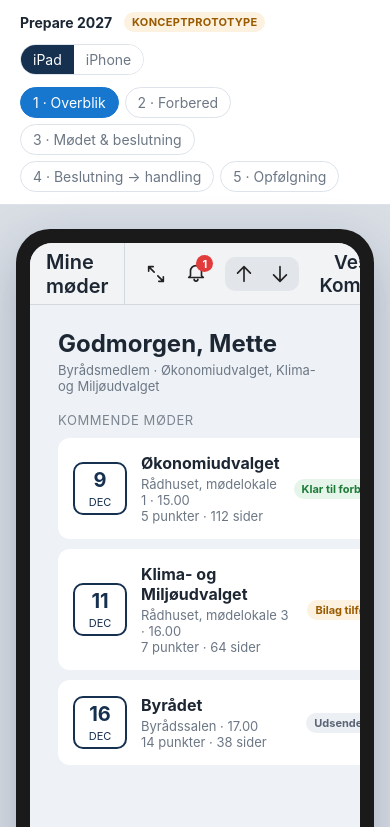
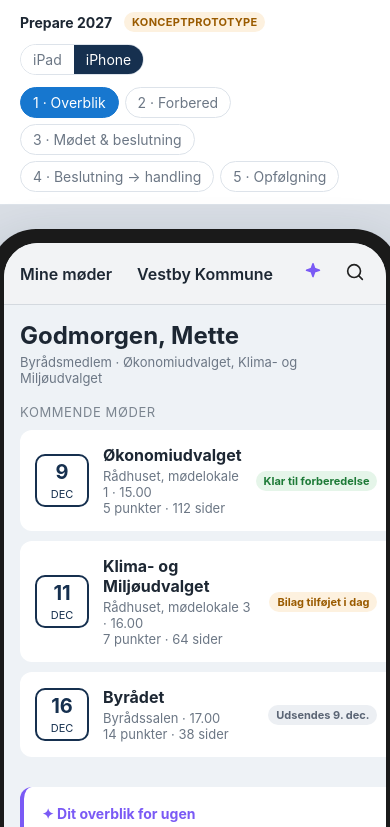
Before and after one commit to TroelsLange/prepare-koncept, a plain HTML site: page index.html in a window 390 px wide. Shown: the top 827 px of the page. Drawn offline with Linux system fonts and the light colour scheme.

Commit message:
Brug iPhone-visning automatisk på smalle skærme
Co-Authored-By: Claude Opus 5.5 <noreply@anthropic.com>
Claude-Session: https://claude.ai/code/session_013bVDLrq3p6Xk1YGnrbA427

```diff
--- a/index.html
+++ b/index.html
@@ -442,7 +442,7 @@ function render(){
 }
 function setDev(d){S.dev=d;document.querySelectorAll('[data-dev]').forEach(x=>x.classList.toggle('on',x.dataset.dev===d));$('#device').className='device '+d;render()}
 document.querySelectorAll('[data-dev]').forEach(b=>b.onclick=()=>setDev(b.dataset.dev));
-render();
+if(window.innerWidth<760)setDev('iphone');else render();
 </script>
 </body>
 </html>
```
